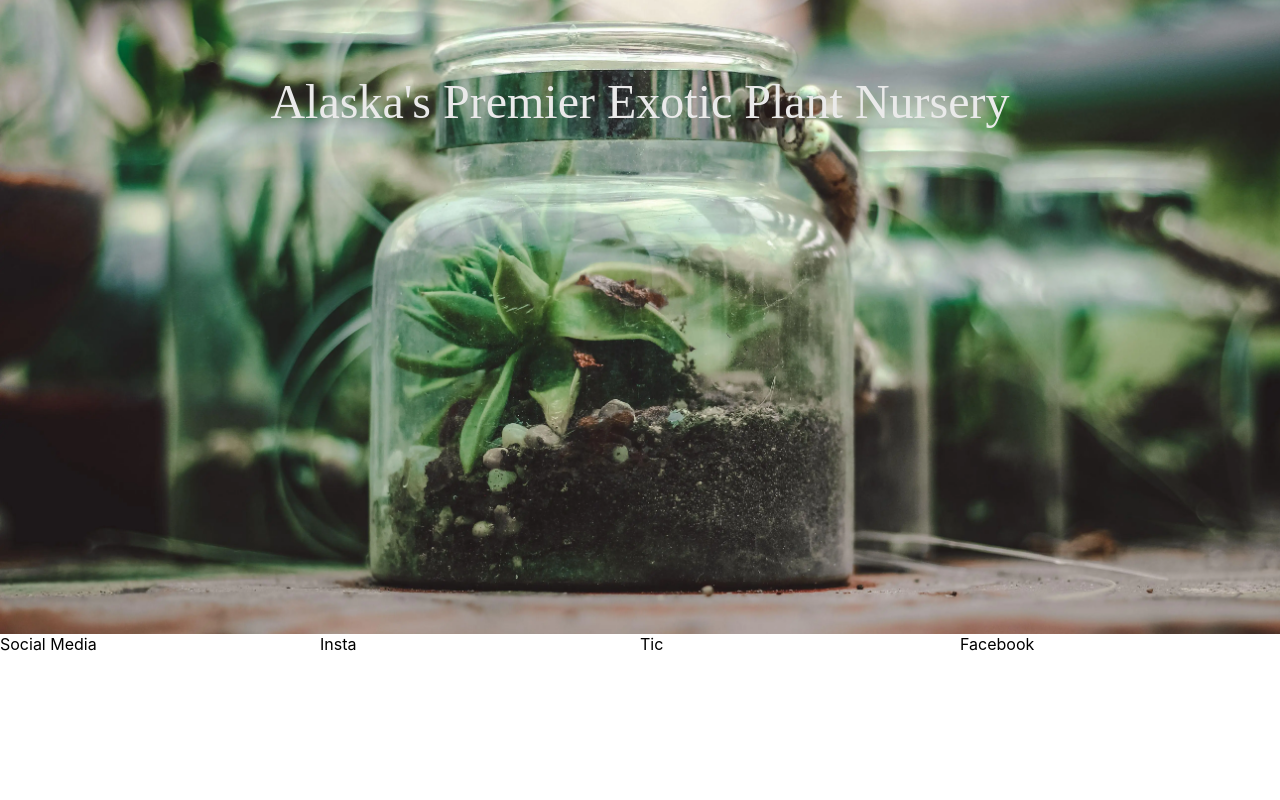
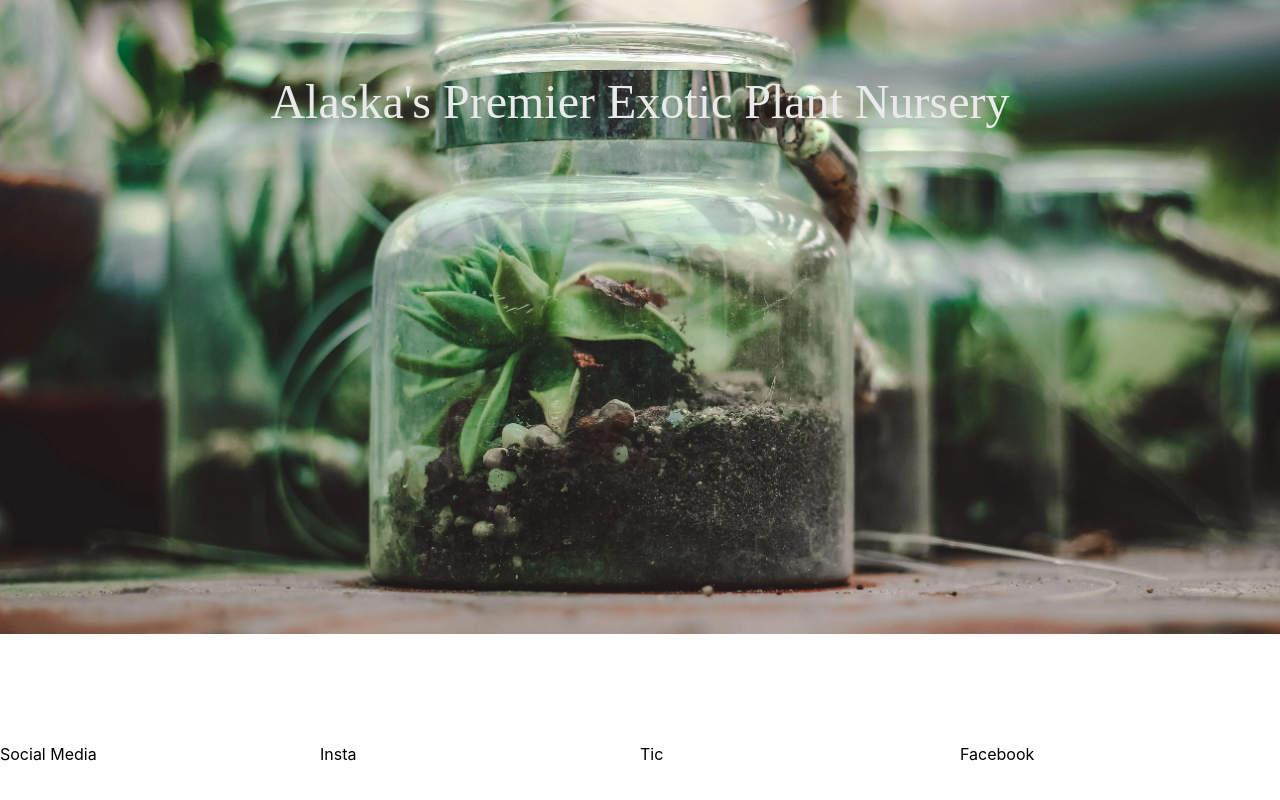
Before and after one commit to SABaltz/hoffmans-harvest, a React (Create React App) app: page / in a window 1280 px wide. Shown: the part 230-1030 px from the top of the page. Built offline with nearby package versions, Linux system fonts and the light colour scheme.

Commit message:
Center social media items

```diff
--- a/src/components/home-page/HomePage.tsx
+++ b/src/components/home-page/HomePage.tsx
@@ -34,9 +34,13 @@ export default function HomePage() {
                 <Box
                     sx={{
                         width: '100vw',
-                        height: '30vh'
+                        height: '30vh',
+                        display: 'flex',
+                        justifyContent: 'center',
+                        alignContent: 'center',
+                        alignItems: 'center',
                     }}>
-                    <Grid container sx={{display: 'flex', justifyContent: 'center', alignContent: 'center', }}>
+                    <Grid container>
                         <Grid item xs={3}>Social Media</Grid>
                         <Grid item xs={3}>Insta</Grid>
                         <Grid item xs={3}>Tic</Grid>
```
